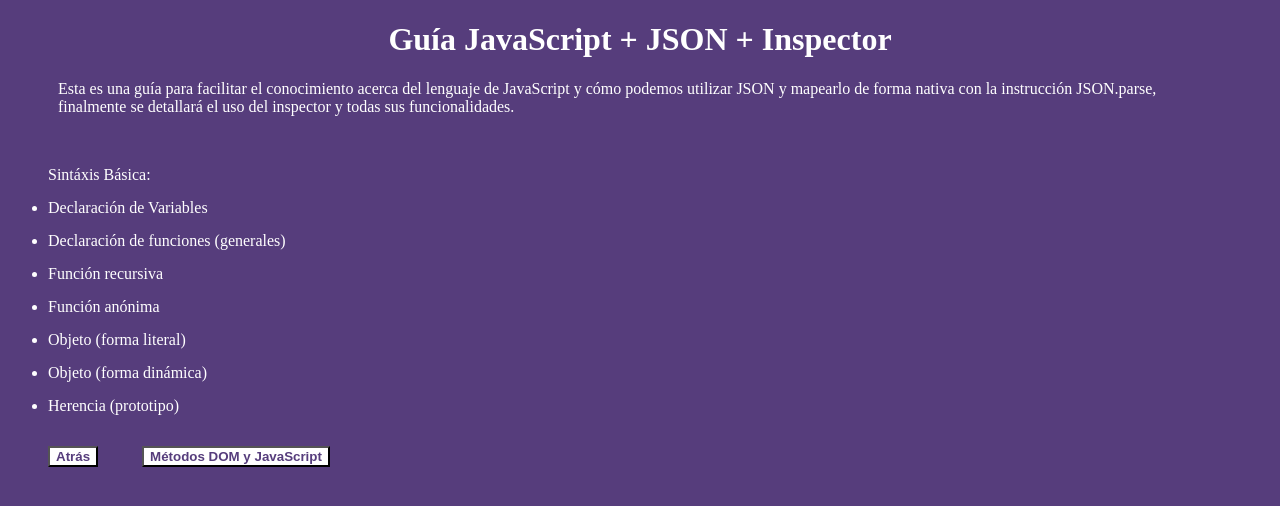
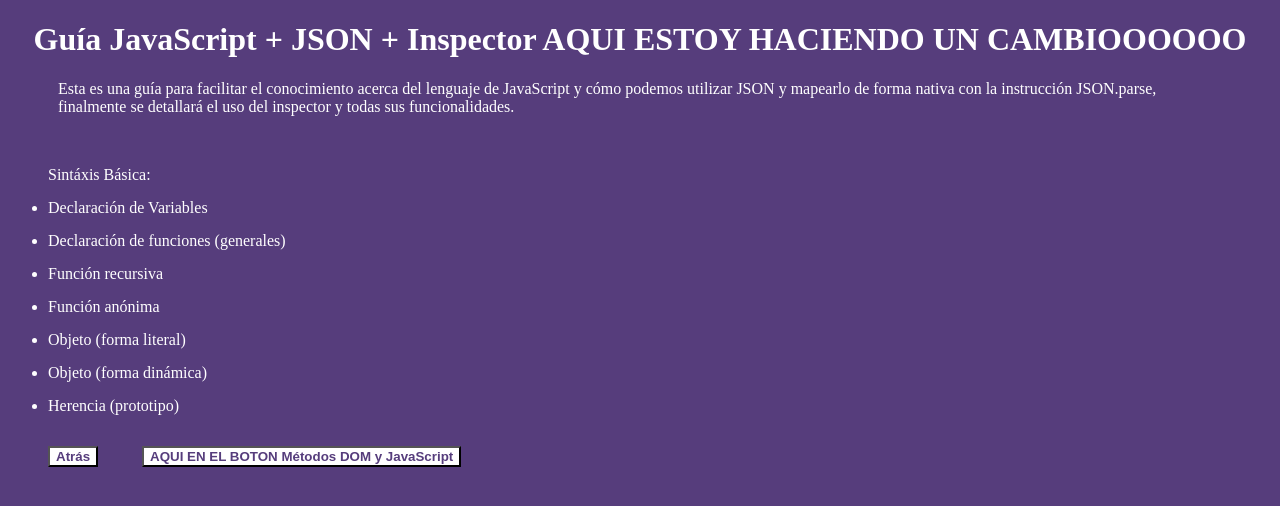
Before and after one commit to kren1504/Actividad_06_ATI, a plain HTML site: page Archivos_Lab_06/index.html in a window 1280 px wide. Drawn offline with Linux system fonts and the light colour scheme.

Commit message:
cambio en el HTML en titulos y boton

```diff
--- a/Archivos_Lab_06/index.html
+++ b/Archivos_Lab_06/index.html
@@ -3,11 +3,11 @@
 	<head>
 		<link rel="stylesheet" type="text/css" href="css/style.css">
 		<meta charset="UTF-8">
-		<title>Guía JavaScript</title>
+		<title> TITULO CAMBIADO Guía JavaScript</title>
 	</head>
 
 	<body>
-		<h1> Guía JavaScript + JSON + Inspector </h1>
+		<h1> Guía JavaScript + JSON + Inspector AQUI ESTOY HACIENDO UN CAMBIOOOOOO </h1>
 		<p> Esta es una guía para facilitar el conocimiento acerca del lenguaje de JavaScript y cómo podemos utilizar JSON y mapearlo de forma nativa con la instrucción JSON.parse, finalmente se detallará el uso del inspector y todas sus funcionalidades.</p>
 		<br>
 
@@ -49,7 +49,7 @@
 				</div>
 			</ul>
 			<button class="boton" id="sintaxis_javascript" type="button" onclick="mostrar_todos(this);">Atrás</button>
-			<button class="boton" id="dom_javascript" type="button">Métodos DOM y JavaScript</button>
+			<button class="boton" id="dom_javascript" type="button"> AQUI EN EL BOTON Métodos DOM y JavaScript</button>
 		</section>
 
 		<section id="section_two" hidden>
```
